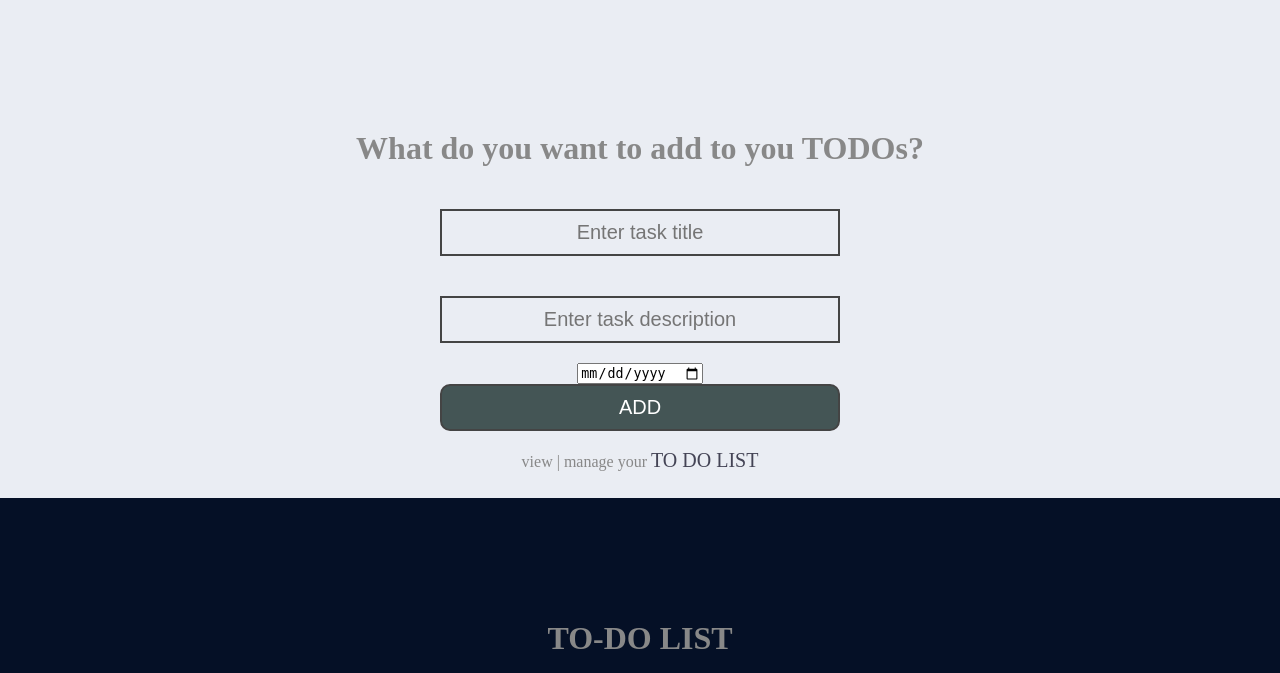
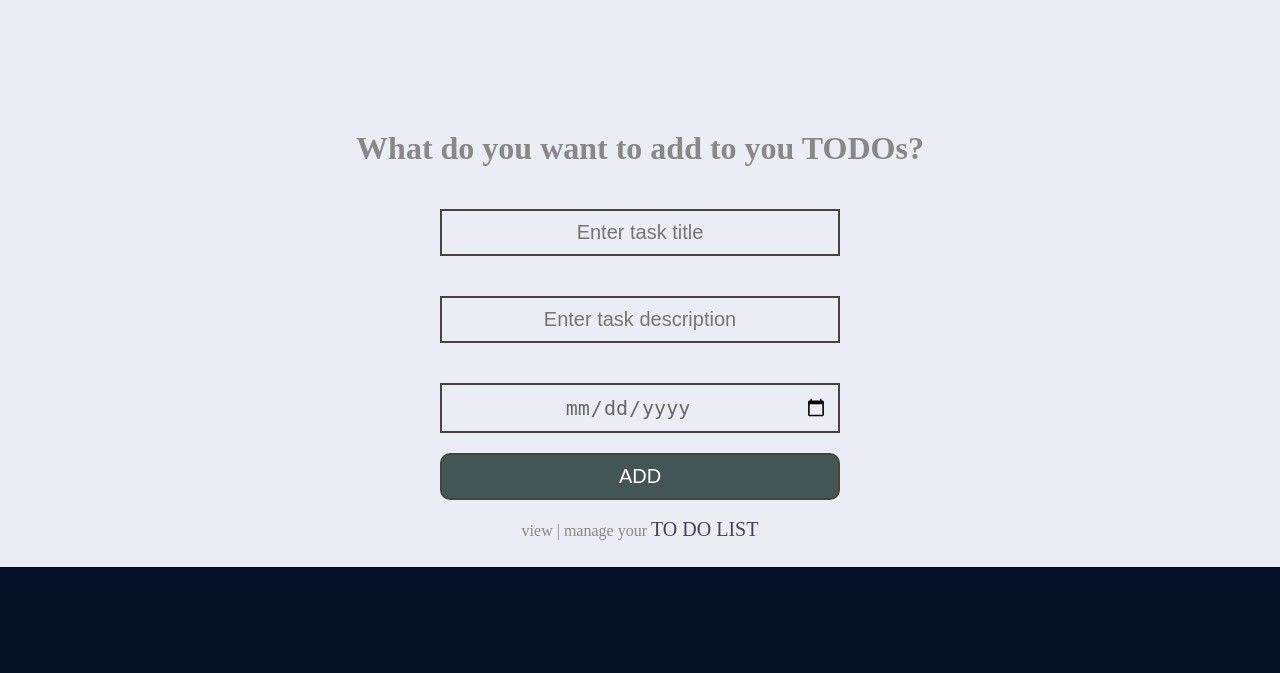
Before and after one commit to sammacorpy/TODOlistDJANGO, a Django app: page / in a window 1280 px wide. Shown: the part 619-1292 px from the top of the page. Run offline with Django 3.2, Linux system fonts and the light colour scheme; data comes from the database, SQL or seed files in the repository.

Commit message:
dev conf

```diff
--- a/mytodo/static/mytodo/css/cera.css
+++ b/mytodo/static/mytodo/css/cera.css
@@ -330,7 +330,7 @@ canvas{
 
 
 }
-.form>form>div>input[type=text]{
+.form>form>div>input[type=text],input[type=date]{
     text-align: center;
     margin:20px 0;
     padding: 10px;
```
